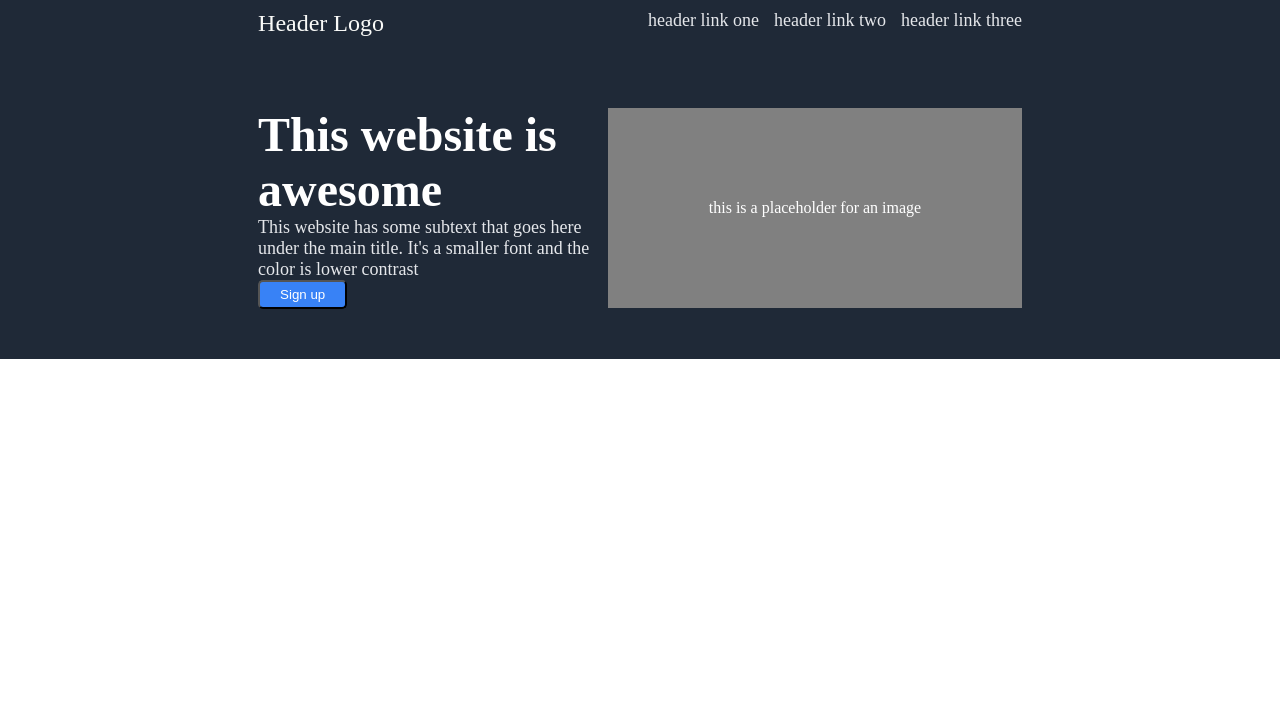
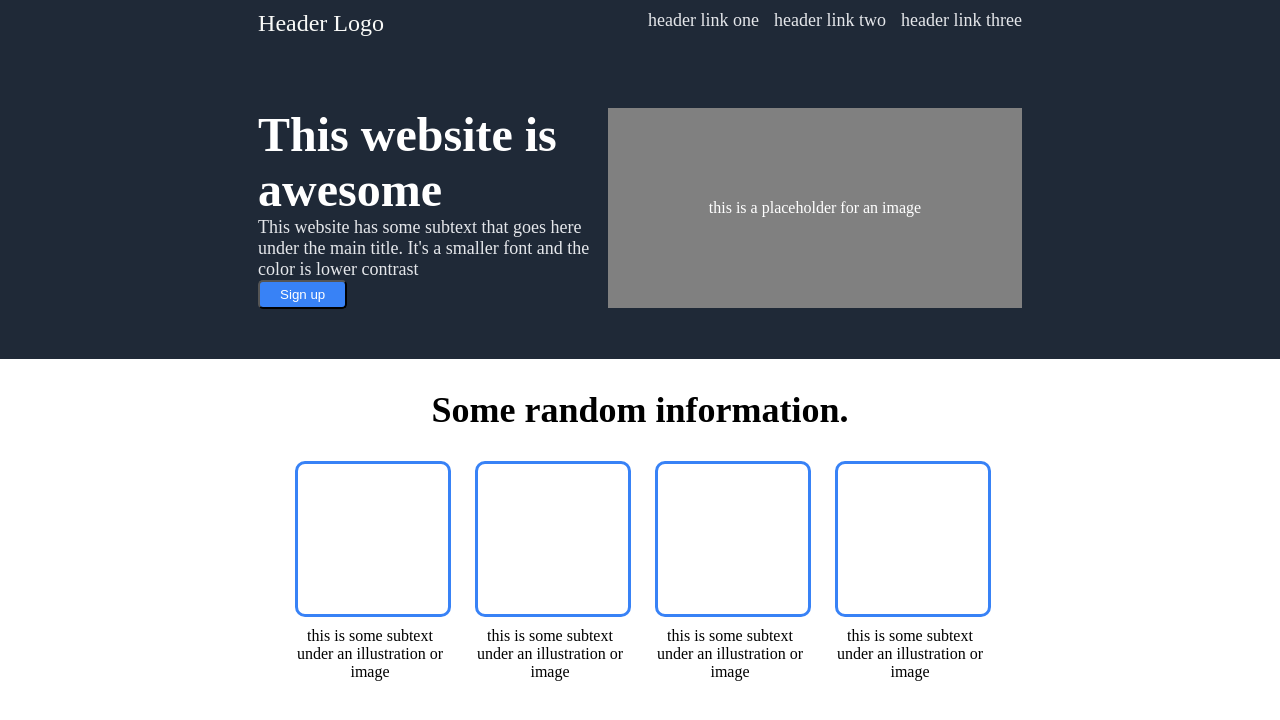
Before and after one commit to DenisKelolli/TheOdinProject-Landing-Page, a plain HTML site: page index.html in a window 1280 px wide. Drawn offline with Linux system fonts and the light colour scheme.

Commit message:
Second Section

```diff
--- a/index.html
+++ b/index.html
@@ -6,6 +6,7 @@
     <meta name="viewport" content="width=device-width, initial-scale=1.0">
     <title>Landing Page</title>
     <link rel="stylesheet" href="hero.css">
+    <link rel="stylesheet" href="secondsection.css">
 </head>
 <body>
     <div class="headersection_container">
@@ -27,5 +28,29 @@
             <div class="imageplaceholder">this is a placeholder for an image</div>
         </div>
     </div>
+
+    <div class="second_section_container">
+        <div class="some_random_information_container">
+            <p>Some random information.</p>
+        </div>
+        <div class="empty_box_and_text_container">
+            <div class="empty_box_and_text_wrapper">
+                <div class="empty_box"></div>
+                <p>this is some subtext under an illustration or image</p>
+            </div>
+            <div class="empty_box_and_text_wrapper">
+                <div class="empty_box"></div>
+                <p>this is some subtext under an illustration or image</p>
+            </div>
+            <div class="empty_box_and_text_wrapper">
+                <div class="empty_box"></div>
+                <p>this is some subtext under an illustration or image</p>
+            </div>
+            <div class="empty_box_and_text_wrapper">
+                <div class="empty_box"></div>
+                <p>this is some subtext under an illustration or image</p>
+            </div>
+        </div>
+    </div>
 </body>
 </html>
--- /dev/null
+++ b/secondsection.css
@@ -0,0 +1,36 @@
+.some_random_information_container{
+    display: flex;
+    justify-content: center;
+}
+
+.empty_box_and_text_container{
+    display: flex;
+    justify-content: center;
+    text-align: center;
+    gap: 30px;
+}
+
+.some_random_information_container{
+    font-size: 36px;
+    font-weight: bold;
+    padding-top: 30px;
+    padding-bottom: 30px;
+}
+
+.empty_box_and_text_wrapper{
+    justify-content: center;
+    height: 150px;
+    width: 150px;
+}
+
+.empty_box{
+    height: 150px;
+    width: 150px;
+    border: 3px solid #3882F6;
+    border-radius: 10px;
+    margin-bottom: 10px;
+}
+
+.second_section_container{
+    height: 350px;
+}
```
